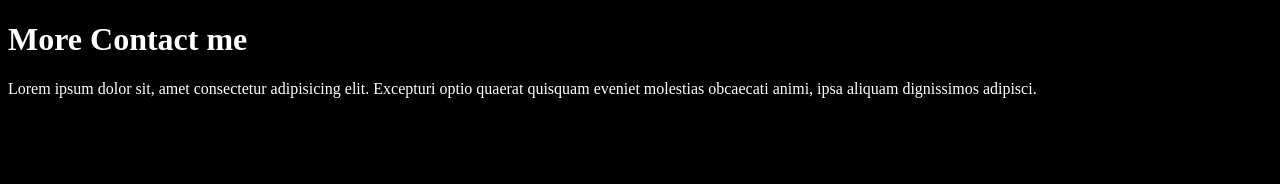
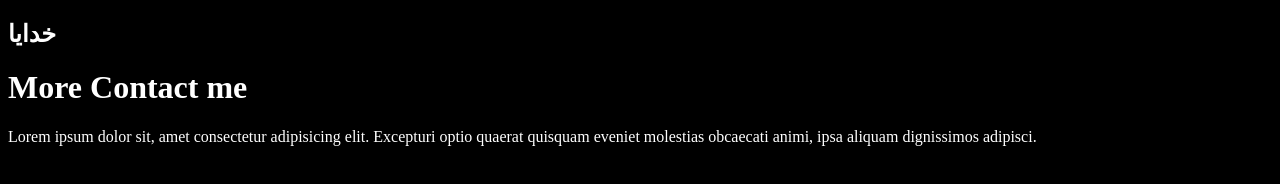
Before and after one commit to new-try-things/test, a plain HTML site: page contact.html in a window 1280 px wide. Drawn offline with Linux system fonts and the light colour scheme.

Commit message:
Update contact.html

```diff
--- a/contact.html
+++ b/contact.html
@@ -8,6 +8,7 @@
 </head>
 
 <body style="background-color: black;">
+    <h2 style="color: white;">خدایا</h2>
     <h1 style="color: white;">More Contact me</h1>
     <p style="color: white;">Lorem ipsum dolor sit, amet consectetur adipisicing elit. Excepturi optio quaerat quisquam
         eveniet molestias
```
